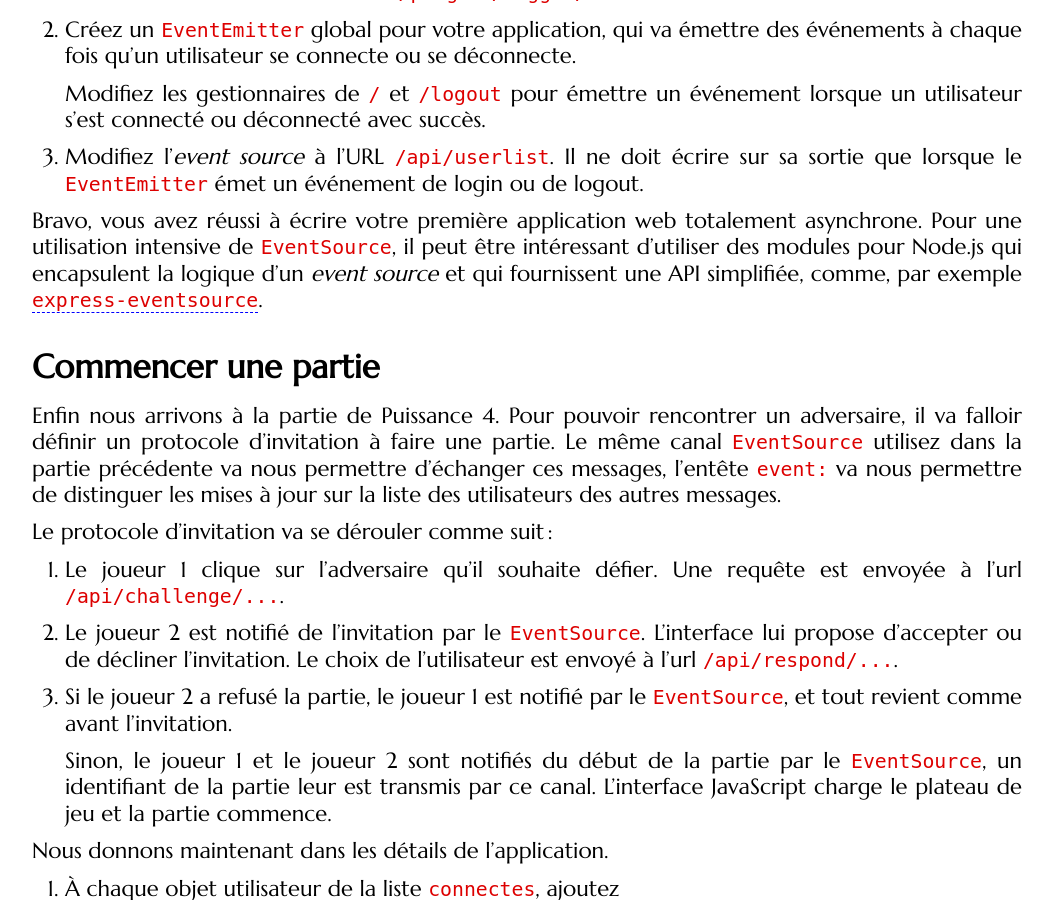
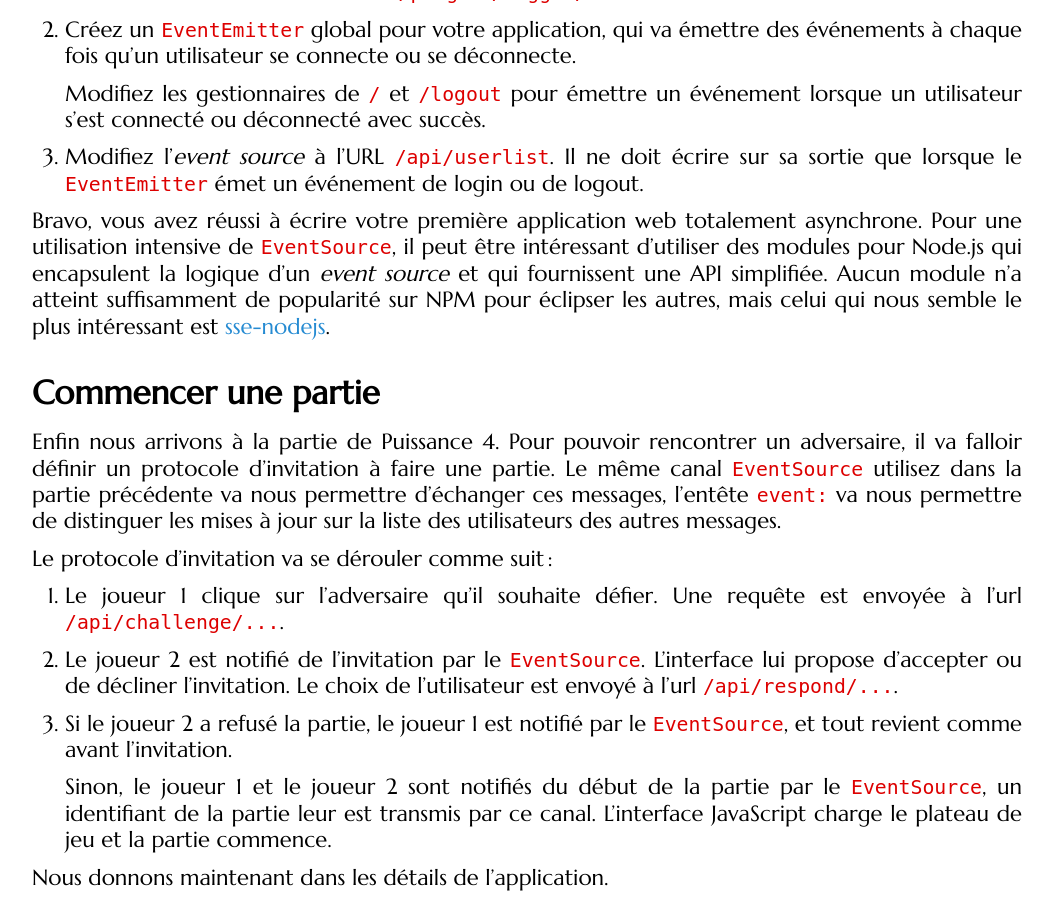
Before and after one commit to defeo/aws, a Jekyll site: the page built from _tutorials/accounts-node.md, in a window 1280 px wide and 900 px high, scrolled down 10963 px. Shown: the whole window, without its empty margins (113-1166 px from the left). Built offline with Jekyll 4.4.1, drawn with Linux system fonts in a browser that asks for light colours; some web fonts are replaced.

Commit message:
Updated links to NPM package for EventSource

```diff
--- a/_tutorials/accounts-node.md
+++ b/_tutorials/accounts-node.md
@@ -601,8 +601,10 @@ Bravo, vous avez réussi à écrire votre première application web
 totalement asynchrone. Pour une utilisation intensive de
 `EventSource`, il peut être intéressant d'utiliser des modules pour
 Node.js qui encapsulent la logique d'un *event source* et qui
-fournissent une API simplifiée, comme, par exemple
-[`express-eventsource`](https://www.npmjs.org/package/express-eventsource).
+fournissent une API simplifiée. Aucun module n'a atteint suffisamment
+de popularité sur NPM pour éclipser les autres, mais celui qui nous
+semble le plus intéressant est
+[sse-nodejs](https://www.npmjs.com/package/sse-nodejs).
 
 
 ## Commencer une partie
```
